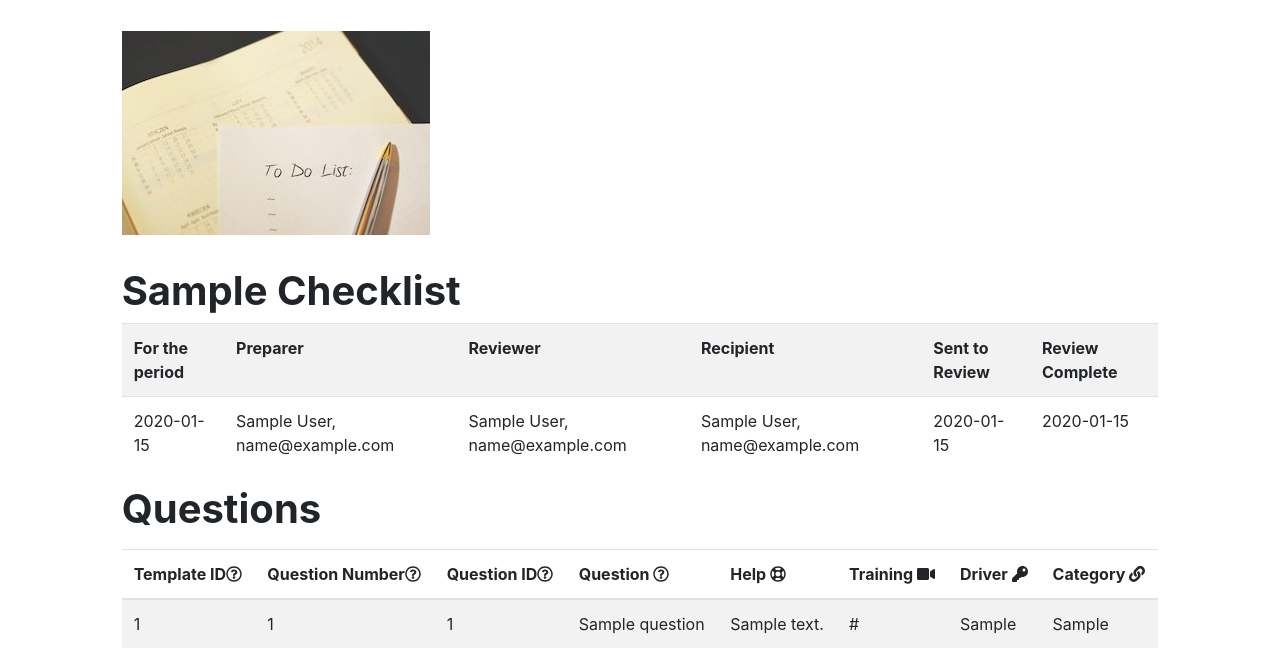
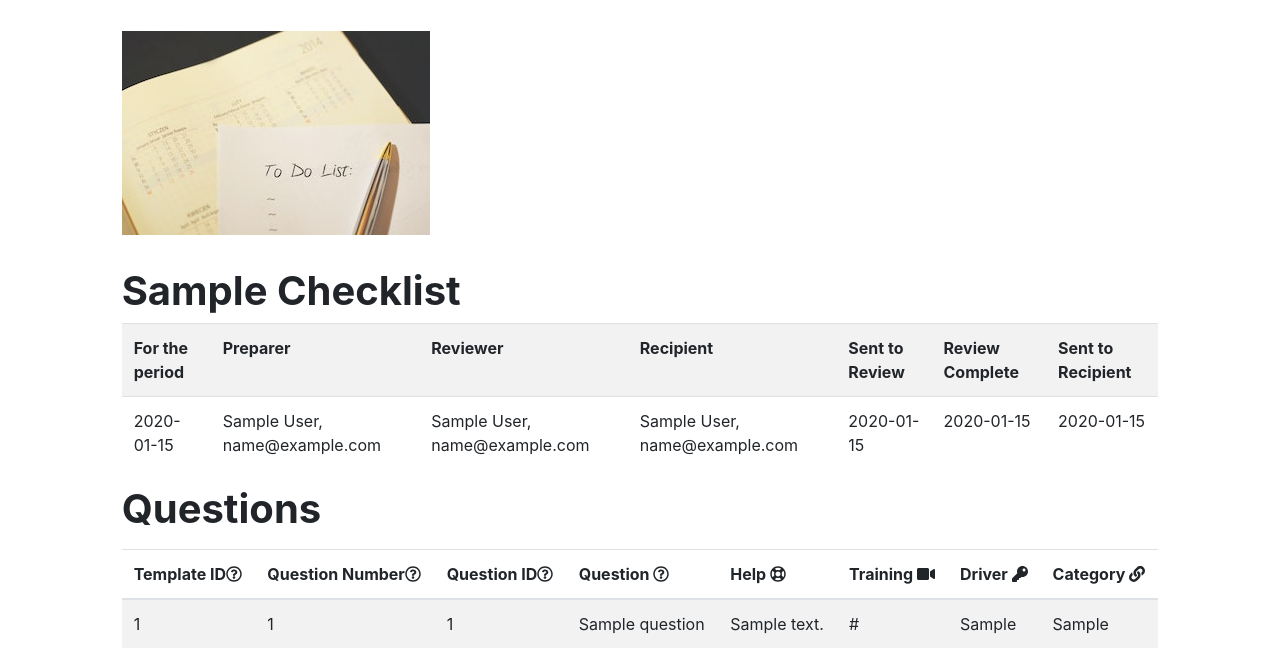
Before and after one commit to annewoosam/dynamic-checklist-generator, a Flask app: page /checklists/1 in a window 1280 px wide. Shown: the part 97-751 px from the top of the page. Run offline with Flask 2, Linux system fonts and the light colour scheme; tables that the repository leaves empty hold one stand-in row (values such as "Sample post"); some libraries are stand-ins or nearby versions.

Commit message:
added date complete to top bar checklist details

```diff
--- a/wireframe to simple web/templates/checklist_details.html
+++ b/wireframe to simple web/templates/checklist_details.html
@@ -86,6 +86,7 @@
 
   <th>Review Complete</th>
 
+  <th>Sent to Recipient</th>
 
   <tr>
 
@@ -100,6 +101,8 @@
     <td> {{ checklist.date_sent_to_review }} </td>
 
     <td> {{ checklist.date_review_completed }}  </td>
+
+    <td> {{ checklist.date_complete }}  </td>
 
    </tr>
 
```
